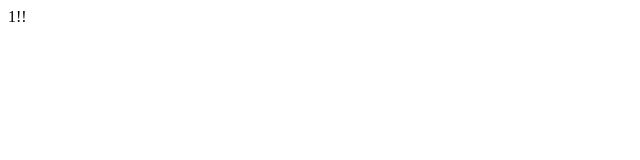
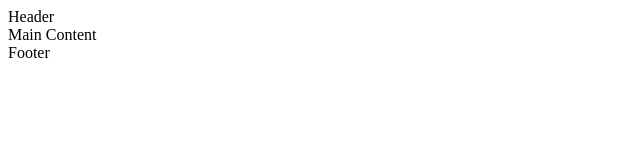
Before and after one commit to rory-codes/love-running, a plain HTML site: page index.html in a window 1280 px wide. Shown: the whole page, without its empty margins (0-640 px from the left). Drawn offline with Linux system fonts and the light colour scheme.

Commit message:
create general page structure

```diff
--- a/index.html
+++ b/index.html
@@ -27,6 +27,18 @@
       href="assets/favicon/favicon-16x16.png"
     />
   </head>
-  <body></body>
+  <body>
+    <!--add header element-->
+    <header>
+        Header
+    </header>
+    <!--add main content element-->
+    <main>
+        Main Content
+    </main>
+    <!--add a footer-->
+    <footer>
+        Footer
+    </footer>
+  </body>
 </html>
-1!!
```
